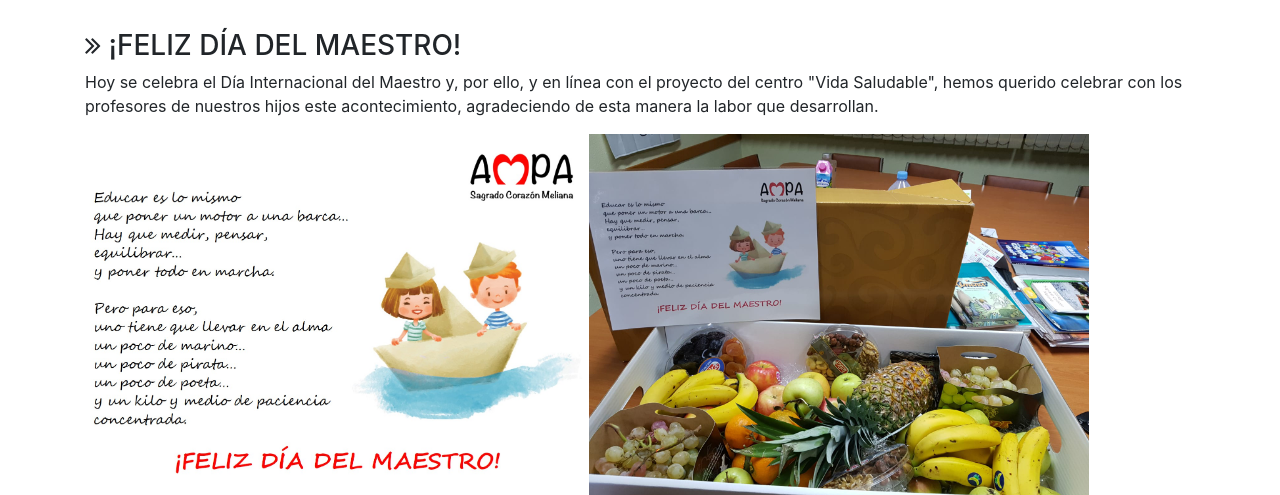
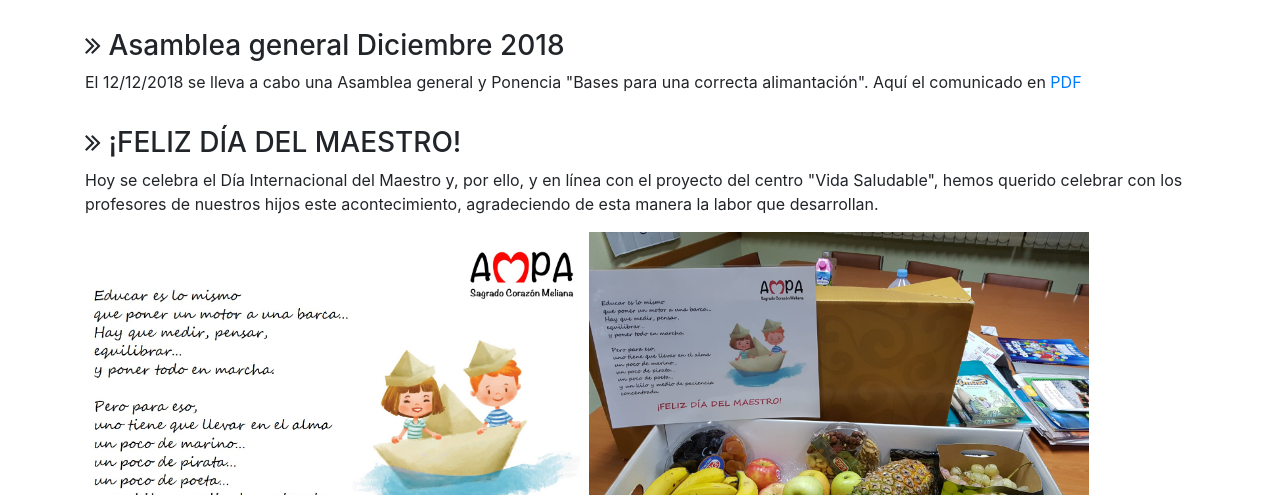
Before and after one commit to ampasagradocorazonmeliana/ampasagradocorazonmeliana.github.io, a plain HTML site: page index.html in a window 1280 px wide. Shown: the part 605-1100 px from the top of the page. Drawn offline with nearby package versions, Linux system fonts and the light colour scheme.

Commit message:
asamblea 2018

```diff
--- a/index.html
+++ b/index.html
@@ -106,6 +106,8 @@ h3 {
 		<h2>Bienvenidos a la web del AMPA</h2>
 		<p>Desde aquí queremos manteneros informados de las novedades del colegio y de la asociaci&oacute;n de madres y padres.</p>
 
+        <h3><i class="fa fa-angle-double-right"></i>&nbsp;Asamblea general Diciembre 2018</h3>
+		<p>El 12/12/2018 se lleva a cabo una Asamblea general y Ponencia "Bases para una correcta alimantación". Aquí el comunicado en <a href="asamblea2018.pdf">PDF</a></p>
         <h3><i class="fa fa-angle-double-right"></i>&nbsp;¡FELIZ DÍA DEL MAESTRO!</h3>
 		<p>Hoy se celebra el Día Internacional del Maestro y, por ello, y en línea con el proyecto del centro "Vida Saludable", hemos querido celebrar con los profesores de nuestros hijos este acontecimiento, agradeciendo de esta manera la labor que desarrollan.</p>
 		<a href="maestro1.jpg"><img src="maestro1.jpg" width="45%"/></a>
```
Also changed, not shown: 1 other file.
